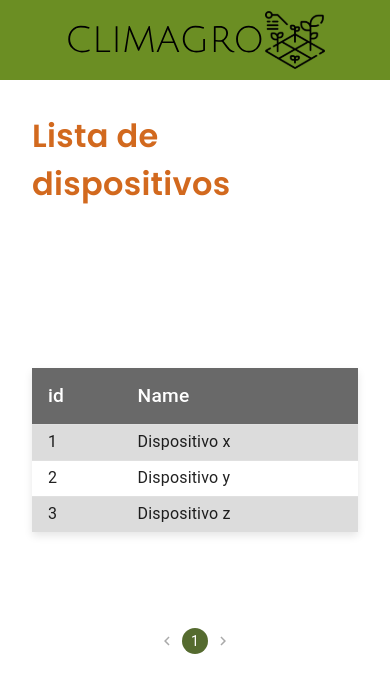
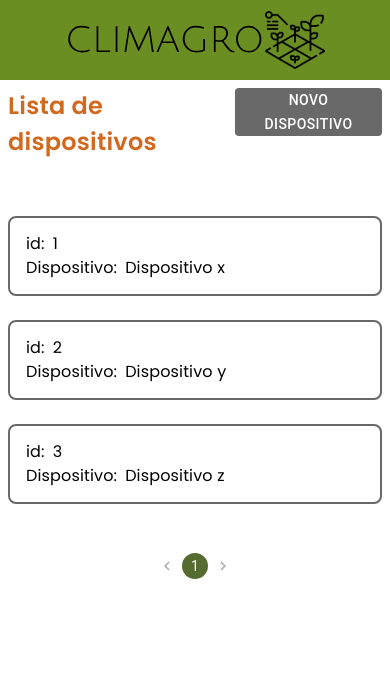
Before and after one commit to Biahellens/climagro, a React (Vite) app in the folder client/: page /listDevice in a window 390 px wide. Shown: the top 692 px of the page. Built offline with nearby package versions, Linux system fonts and the light colour scheme.

Commit message:
:sparkles: feat(): Adicionando criar novos dispositivos e listDevice versão mobile

```diff
--- a/client/src/pages/ListDevices/ListDevices.tsx
+++ b/client/src/pages/ListDevices/ListDevices.tsx
@@ -25,6 +25,7 @@ import ClearIcon from "@mui/icons-material/Clear";
 import DeleteIcon from "@mui/icons-material/Delete";
 import AddIcon from "@mui/icons-material/Add";
 import { Command } from "@models/Command";
+import { ModalNewDevice } from "@pages/NewDevice/NewDevice";
 
 const StyledTableCell = styled(TableCell)(() => ({
   [`&.${tableCellClasses.head}`]: {
@@ -54,6 +55,7 @@ export default function ListDevices() {
   const [rowsPerPage] = useState(6);
   const [selectedDevice, setSelectedDevice] = useState<string | null>(null);
   const [openModal, setOpenModal] = useState(false);
+  const [openModalNewDevice, setOpenModalNewDevice] = useState(false);
 
   const [formDataCommands, setFormDataCommands] = useState<Command[]>([]);
 
@@ -102,6 +104,14 @@ export default function ListDevices() {
     setSelectedDevice(null);
   };
 
+  const handleOpenModalNewDevice = () => {
+    setOpenModalNewDevice(true);
+  };
+
+  const handleCloseModalNewDevice = () => {
+    setOpenModalNewDevice(false);
+  };
+
   const devices = [
     {
       id: "1",
@@ -118,17 +128,37 @@ export default function ListDevices() {
   ];
 
   return (
-    <Stack width="100vw" height={isMobile ? "100%" : "100vh"} padding="2rem">
-      <Stack>
+    <Stack
+      width="100vw"
+      height={isMobile ? "100%" : "100vh"}
+      padding={isMobile ? "0.5rem" : "2rem"}
+    >
+      <Stack flexDirection="row" justifyContent="space-between">
         <Typography
           sx={{
-            fontSize: isMobile ? "2rem" : "2.25rem",
+            fontSize: isMobile ? "1.5rem" : "2.25rem",
             color: "#D2691E",
             fontWeight: "600",
           }}
         >
           Lista de dispositivos
         </Typography>
+        <Button
+          onClick={() => handleOpenModalNewDevice()}
+          sx={{
+            width: isMobile ? "10rem" : "13rem",
+            height: "3rem",
+            background: "#696969",
+            color: "#FFFFFF",
+            "&:hover": {
+              background: "#FFFFFF",
+              color: "#696969",
+              border: "2px solid #696969",
+            },
+          }}
+        >
+          Novo dispositivo
+        </Button>
       </Stack>
       <Stack
         sx={{
@@ -136,10 +166,11 @@ export default function ListDevices() {
           display: "flex",
           justifyContent: "center",
           alignItems: "center",
-          marginTop: "10rem",
-          marginBottom: isMobile ? "5rem" : 0,
+          marginTop: isMobile ? '2rem' :"10rem",
+          marginBottom: isMobile ? "2rem" : 0,
         }}
       >
+        {!isMobile && (
           <Stack
             sx={{
               width: "100%",
@@ -182,6 +213,28 @@ export default function ListDevices() {
               </Table>
             </TableContainer>
           </Stack>
+        )}
+        {isMobile && (
+          <Stack width='100%'>
+            {devices.map((row) => (
+              <Stack key={row.id} width='100%' height='5rem' sx={{
+                border: '2px solid #696969',
+                borderRadius: '0.5rem',
+                justifyContent: 'center',
+                alignItems: 'center',
+                padding: '1rem',
+                marginTop: '1.5rem'
+              }}>
+                <Stack width='100%' flexDirection='row'>
+                  <Typography mr='0.5rem'>id:</Typography><Typography>{row.id}</Typography>
+                </Stack>
+                <Stack width='100%' flexDirection='row'>
+                <Typography mr='0.5rem'>Dispositivo:</Typography><Typography>{row.name}</Typography>
+                </Stack>
+              </Stack>
+            ))}
+          </Stack>
+        )}
       </Stack>
       <Stack
         mt={2}
@@ -214,7 +267,7 @@ export default function ListDevices() {
             height: isMobile ? "100%" : "35rem",
             paddingTop: isMobile ? "2rem" : "2rem",
             border: "none",
-            overflowY: 'scroll'
+            overflowY: "scroll",
           }}
         >
           <Stack
@@ -231,6 +284,14 @@ export default function ListDevices() {
               }}
             >
               Dispositivo: {selectedDevice}
+              <Typography
+                sx={{
+                  fontSize: "0.8rem",
+                  fontWeight: 400,
+                }}
+              >
+                Ao salvar você adicionará esse dispositivo a sua lista pessoal
+              </Typography>
             </Typography>
             <IconButton onClick={handleCloseModal}>
               <ClearIcon />
@@ -251,13 +312,13 @@ export default function ListDevices() {
               {formDataCommands.map((command, index) => (
                 <>
                   <Stack mt="2rem" width="100%">
-                    <Typography>Comando nº{" "}{index+1}</Typography>
+                    <Typography>Comando nº {index + 1}</Typography>
                   </Stack>
                   <Stack
                     key={index}
                     width="100%"
                     flexDirection={isMobile ? "column" : "row"}
-                    mt='0.5rem'
+                    mt="0.5rem"
                     sx={{
                       display: "flex",
                       alignItems: "center",
@@ -273,7 +334,10 @@ export default function ListDevices() {
                         }
                       />
                     </Stack>
-                    <Stack width={isMobile ? "100%" : "45%"} mt={isMobile ? '1.5rem' : 0}>
+                    <Stack
+                      width={isMobile ? "100%" : "45%"}
+                      mt={isMobile ? "1.5rem" : 0}
+                    >
                       <OutlinedInput
                         placeholder="Digite a URL"
                         value={command.url}
@@ -315,10 +379,15 @@ export default function ListDevices() {
               </Button>
             </Stack>
           </Stack>
-          <Stack flexDirection={isMobile ? "column" : "row"} justifyContent={isMobile ? "center" : "space-between"} alignItems={'center'} mt={'2rem'}>
+          <Stack
+            flexDirection={isMobile ? "column" : "row"}
+            justifyContent={isMobile ? "center" : "space-between"}
+            alignItems={"center"}
+            mt={"2rem"}
+          >
             <Button
               sx={{
-                width: isMobile ? '80%' : "13rem",
+                width: isMobile ? "80%" : "13rem",
                 background: "#8B0000",
                 color: "#FFFFFF",
                 "&:hover": {
@@ -332,8 +401,8 @@ export default function ListDevices() {
             </Button>
             <Button
               sx={{
-                marginTop: isMobile ? '1rem' : 0,
-                width: isMobile ? '80%' : "13rem",
+                marginTop: isMobile ? "1rem" : 0,
+                width: isMobile ? "80%" : "13rem",
                 background: "#6B8E23",
                 color: "#FFFFFF",
                 "&:hover": {
@@ -348,6 +417,10 @@ export default function ListDevices() {
           </Stack>
         </Stack>
       </Modal>
+      <ModalNewDevice
+        handleCloseModalNewDevice={handleCloseModalNewDevice}
+        openModalNewDevice={openModalNewDevice}
+      />
     </Stack>
   );
 }
--- /dev/null
+++ b/client/src/pages/NewDevice/NewDevice.tsx
@@ -0,0 +1,124 @@
+/* eslint-disable @typescript-eslint/no-explicit-any */
+import { UseMobile } from "@contexts/MobileContext";
+import { Button, Modal, OutlinedInput, Stack, Typography } from "@mui/material";
+import { useState } from "react";
+
+export const ModalNewDevice = ({
+  openModalNewDevice,
+  handleCloseModalNewDevice,
+}: {
+  openModalNewDevice: boolean;
+  handleCloseModalNewDevice: () => void;
+}) => {
+  const { isMobile } = UseMobile();
+
+  const [newDevice, setNewDevice] = useState({
+    id: 0,
+    name: "",
+    listCommands: [],
+  });
+
+  const handleChange = (event: any) => {
+    const { name, value } = event.target;
+    setNewDevice((prevState) => ({
+      ...prevState,
+      [name]: value,
+    }));
+  };
+
+  return (
+    <Modal open={openModalNewDevice} onClose={handleCloseModalNewDevice}>
+      <Stack
+        sx={{
+          position: "absolute",
+          top: "50%",
+          left: "50%",
+          transform: "translate(-50%, -50%)",
+          width: isMobile ? "100%" : "50%",
+          bgcolor: "#fff",
+          p: isMobile ? "0.5rem" : "2rem",
+          borderRadius: "8px",
+          height: isMobile ? "100%" : "25rem",
+          paddingTop: isMobile ? "2rem" : "2rem",
+          border: "none",
+        }}
+      >
+        <Stack flexDirection="row" justifyContent="space-between">
+          <Typography
+            sx={{
+              fontSize: isMobile ? "2rem" : "2.25rem",
+              color: "#D2691E",
+              fontWeight: "600",
+            }}
+          >
+            Criar novo dispositivo
+          </Typography>
+        </Stack>
+        <Stack
+          sx={{
+            width: "100%",
+            display: "flex",
+            justifyContent: "center",
+            alignItems: "center",
+            marginTop: "2rem",
+          }}
+        >
+          <Typography
+            sx={{
+              width: "100%",
+              fontSize: "1rem",
+              fontWeight: 400,
+              marginBottom: "1.5rem",
+            }}
+          >
+            Nome do dispositivo
+          </Typography>
+          <OutlinedInput
+            fullWidth
+            name="name"
+            placeholder="Digite o none do dispositivo"
+            onChange={handleChange}
+            value={newDevice.name}
+          />
+        </Stack>
+        <Stack
+          flexDirection={isMobile ? "column" : "row"}
+          justifyContent={isMobile ? "center" : "space-between"}
+          alignItems={"center"}
+          mt={"5rem"}
+        >
+          <Button
+            onClick={handleCloseModalNewDevice}
+            sx={{
+              width: isMobile ? "80%" : "13rem",
+              background: "#8B0000",
+              color: "#FFFFFF",
+              "&:hover": {
+                background: "#FFFFFF",
+                color: "#8B0000",
+                border: "1px solid #8B0000",
+              },
+            }}
+          >
+            Cancelar
+          </Button>
+          <Button
+            sx={{
+              marginTop: isMobile ? "1rem" : 0,
+              width: isMobile ? "80%" : "13rem",
+              background: "#6B8E23",
+              color: "#FFFFFF",
+              "&:hover": {
+                background: "#FFFFFF",
+                color: "#6B8E23",
+                border: "1px solid #6B8E23",
+              },
+            }}
+          >
+            Salvar
+          </Button>
+        </Stack>
+      </Stack>
+    </Modal>
+  );
+};
```
Lines whose indentation alone changed are shown as unchanged.
